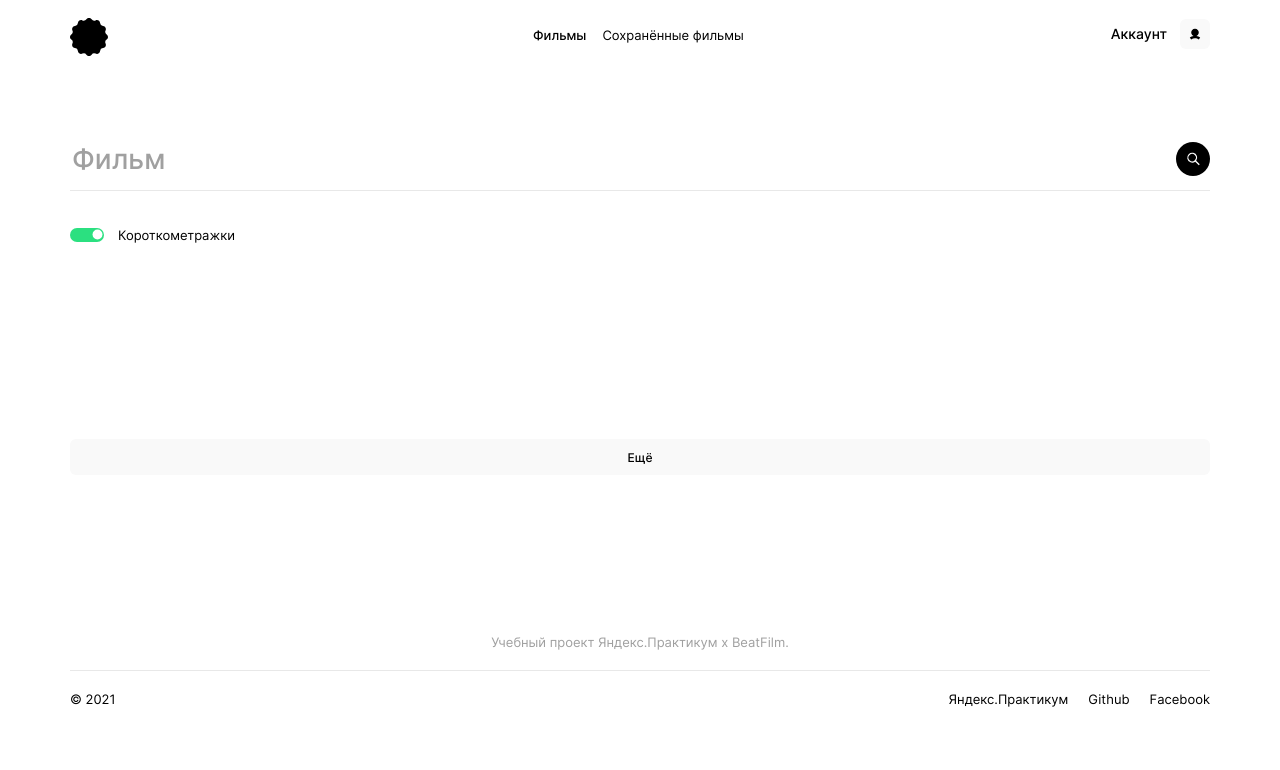
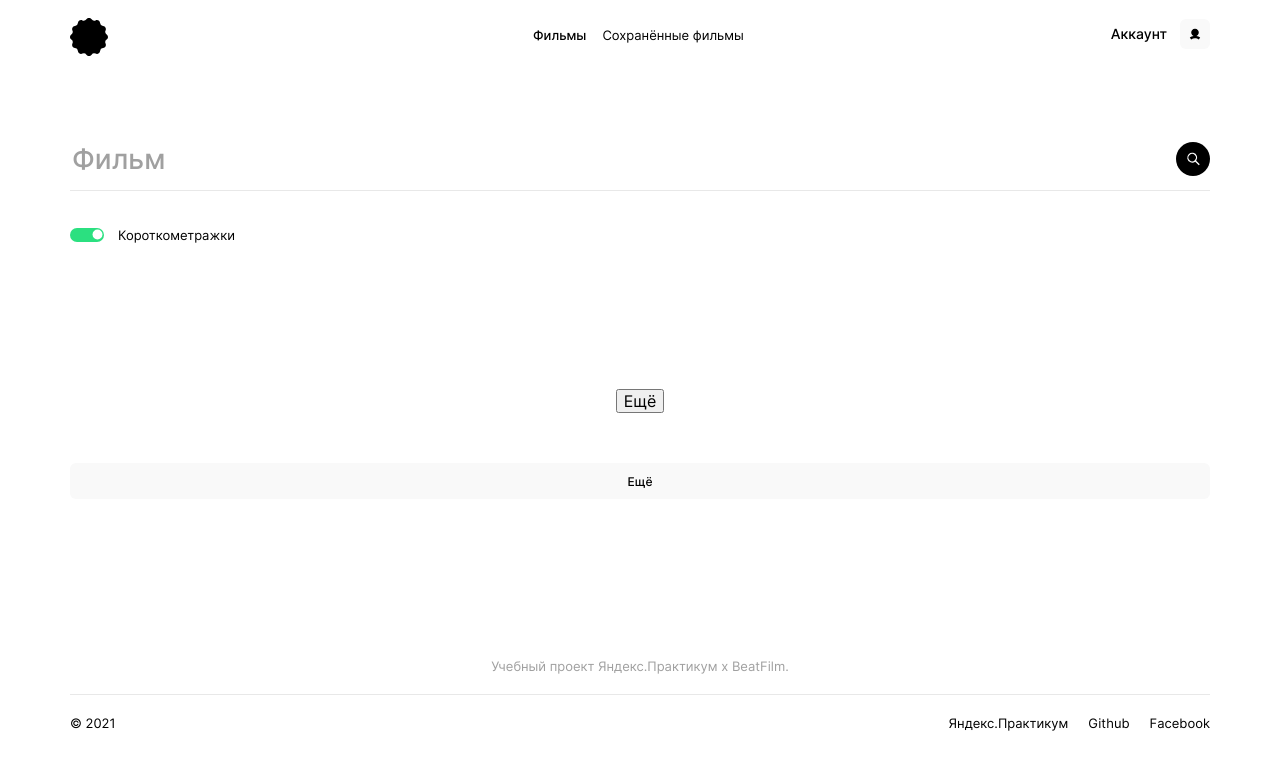
Before and after one commit to ClickEsc/movies-explorer-frontend, a React (Create React App) app: page /movies in a window 1280 px wide. Shown: the top 770 px of the page. Built offline with nearby package versions, Linux system fonts and the light colour scheme.

Commit message:
Feat: Add loading more films display

```diff
--- a/src/components/MoviesCardList/MoviesCardList.js
+++ b/src/components/MoviesCardList/MoviesCardList.js
@@ -1,3 +1,4 @@
+import React from 'react';
 import MoviesCard from '../MoviesCard/MoviesCard';
 import { pathname } from '../../utils/constants';
 
@@ -5,11 +6,33 @@ import './MoviesCardList.css';
 
 function MoviesCardList(props) {
 
-  const renderedMovies = props.movies.map((item) => (
+  const [moviesCount, setMoviesCount] = React.useState(0);
+
+  const renderedMovies = props.movies.slice(0, moviesCount).map((item) => (
     <li key={item.id} className="movies-cards__card">
       <MoviesCard movie={item} />
     </li>
   ));
+
+  function handleMoviesCount() {
+    if (!props.isMobile) {
+      setMoviesCount(12);
+    } else if (props.isSuperMobile) {
+      setMoviesCount(5);
+    } else if (props.isMobile && !props.isSuperMobile) {
+      setMoviesCount(8);
+    }
+  }
+
+  function loadMore() {
+    if (!props.isMobile) {
+      setMoviesCount(moviesCount + 3);
+    } else if (props.isSuperMobile) {
+      setMoviesCount(moviesCount + 2);
+    } else if (props.isMobile && !props.isSuperMobile) {
+      setMoviesCount(moviesCount + 2);
+    }
+  }
 
   function showHint() {
     if (pathname === "/movies") {
@@ -19,11 +42,18 @@ function MoviesCardList(props) {
     }
   }
 
+  React.useEffect(() => {
+    handleMoviesCount();
+  }, []);
+
   return (
-    <ul className="movies-cards">
-      {renderedMovies && renderedMovies}
-      {!renderedMovies && <p className="movies-cards__hint">{showHint()}</p>}
-    </ul>
+    <>
+      <ul className="movies-cards">
+        {renderedMovies && renderedMovies}
+        {!renderedMovies && <p className="movies-cards__hint">{showHint()}</p>}
+      </ul>
+      {pathname === "/movies" && renderedMovies && <button onClick={loadMore} className="movies-cards__load-more" type="button">Ещё</button>}
+    </>
   )
 };
 
```
